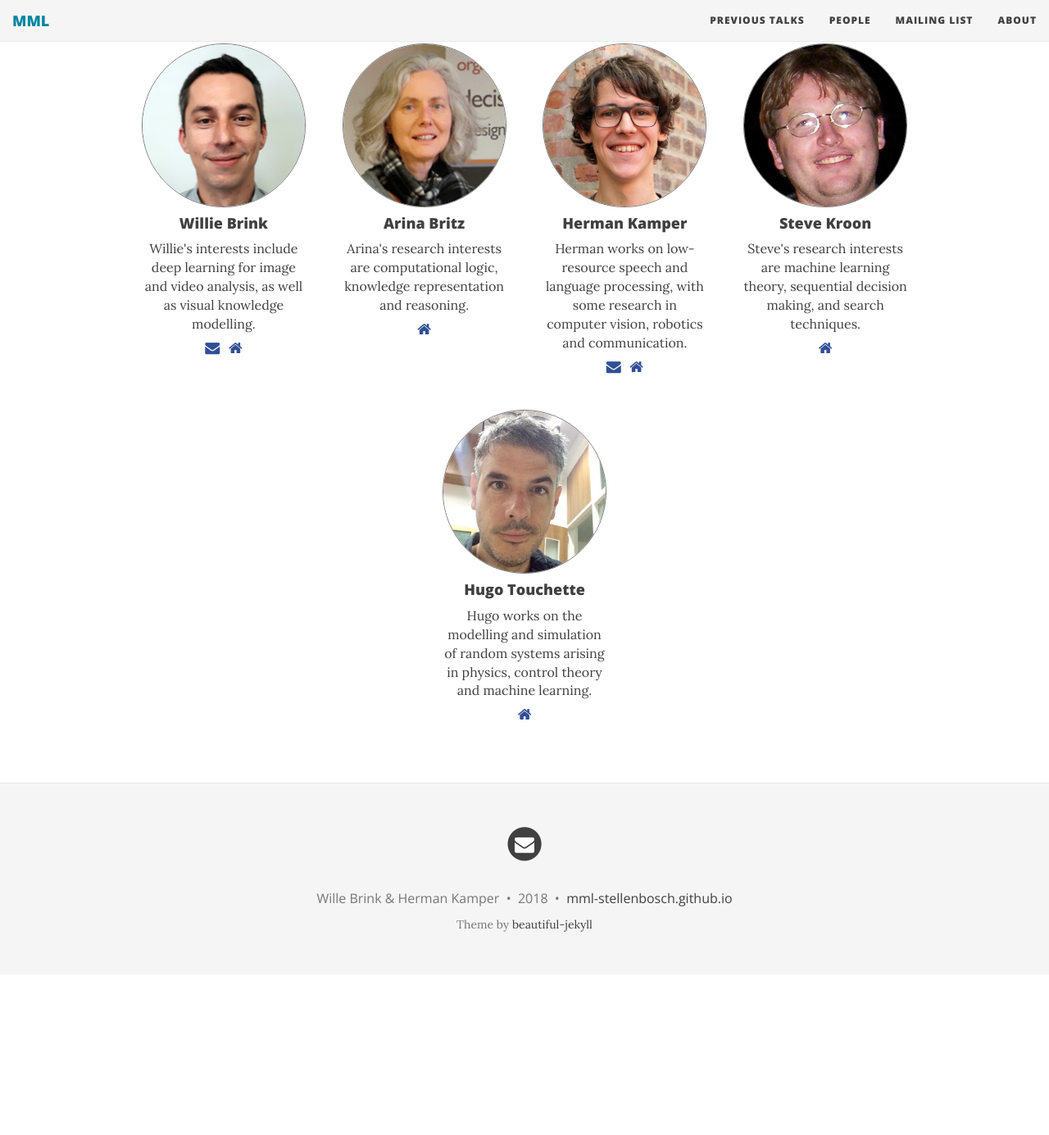
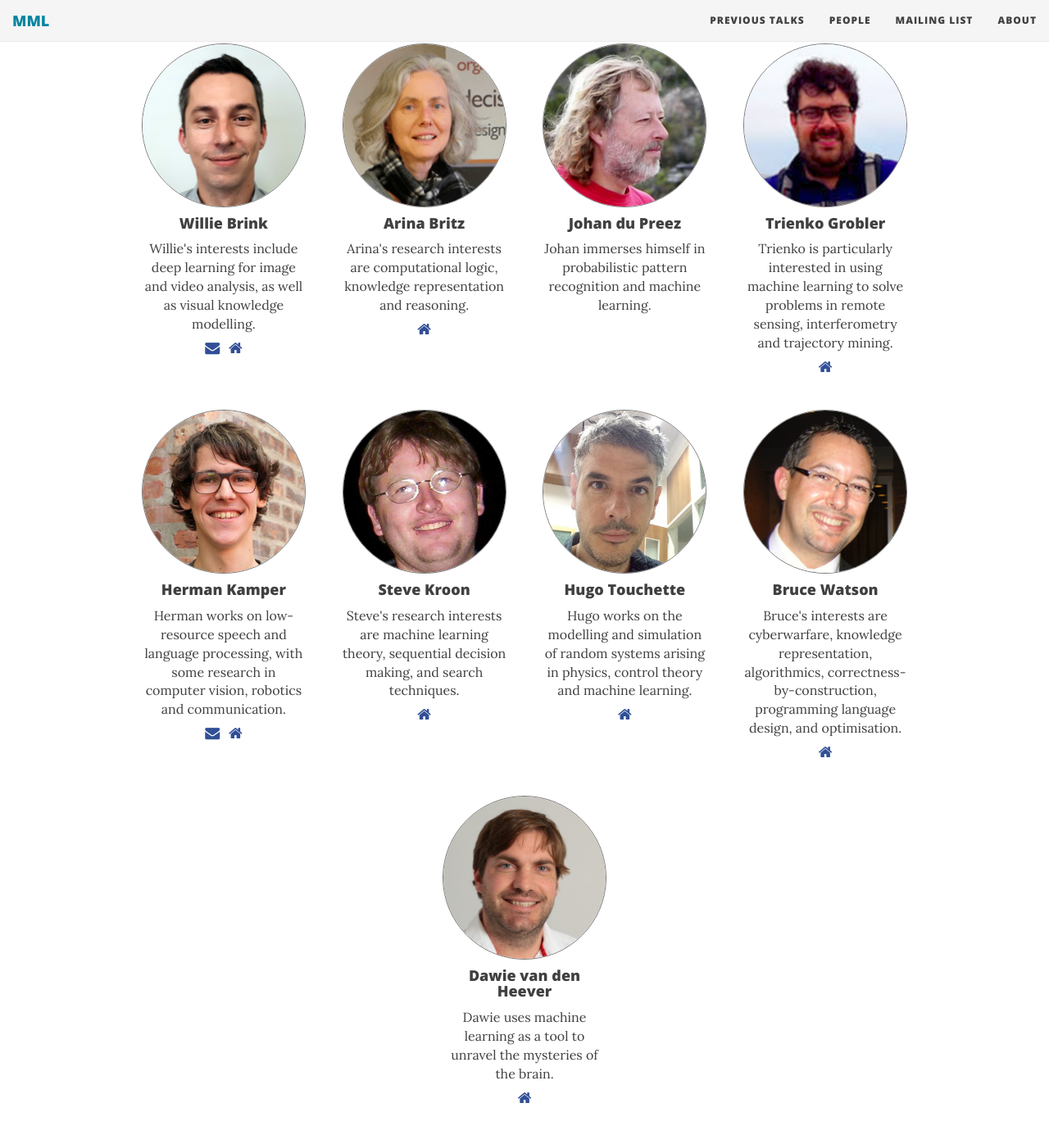
Before and after one commit to mml-stellenbosch/mml-stellenbosch.github.io, a Jekyll site: the page built from people.md, in a window 1280 px wide and 1400 px high, scrolled down 410 px. Shown: the top 1385 px of the window at 82% size. Built offline with Jekyll 4.4.1, drawn with Linux system fonts in a browser that asks for light colours; nearby versions of some CDN libraries; before the commit the page ends 1599 px from its top, so only the background shows below that.

Commit message:
Update people.md

```diff
--- a/people.md
+++ b/people.md
@@ -14,6 +14,15 @@ faculty:
     desc: Arina's research interests are computational logic, knowledge representation and reasoning.
     website: http://suinformatics.com/staff/
     url: http://suinformatics.com/staff/
+  - name: Johan du Preez
+    img: /photos/johan.jpg
+    desc: Johan immerses himself in probabilistic pattern recognition and machine learning.
+    website:
+  - name: Trienko Grobler
+    img: /photos/trienko.jpg
+    desc: Trienko is particularly interested in using machine learning to solve problems in remote sensing, interferometry and trajectory mining.
+    website: https://scholar.google.co.za/citations?user=R-voJbEAAAAJ&hl=en
+    url: https://scholar.google.co.za/citations?user=R-voJbEAAAAJ&hl=en
   - name: Herman Kamper
     img: /photos/herman.jpg
     <!-- img: /photos/man-400x400.jpg -->
@@ -31,6 +40,16 @@ faculty:
     desc: Hugo works on the modelling and simulation of random systems arising in physics, control theory and machine learning.
     website: http://appliedmaths.sun.ac.za/~htouchette/
     url: http://appliedmaths.sun.ac.za/~htouchette/
+  - name: Bruce Watson
+    img: /photos/bruce.jpg
+    desc: Bruce's interests are cyberwarfare, knowledge representation, algorithmics, correctness-by-construction, programming language design, and optimisation.
+    website: http://www.bruce-watson.com
+    url: http://www.bruce-watson.com
+  - name: Dawie van den Heever
+    img: /photos/dawie.jpg
+    desc: Dawie uses machine learning as a tool to unravel the mysteries of the brain.
+    website: http://www.the-berg-us.com
+    url: http://www.the-berg-us.com
 ---
 
 
```
